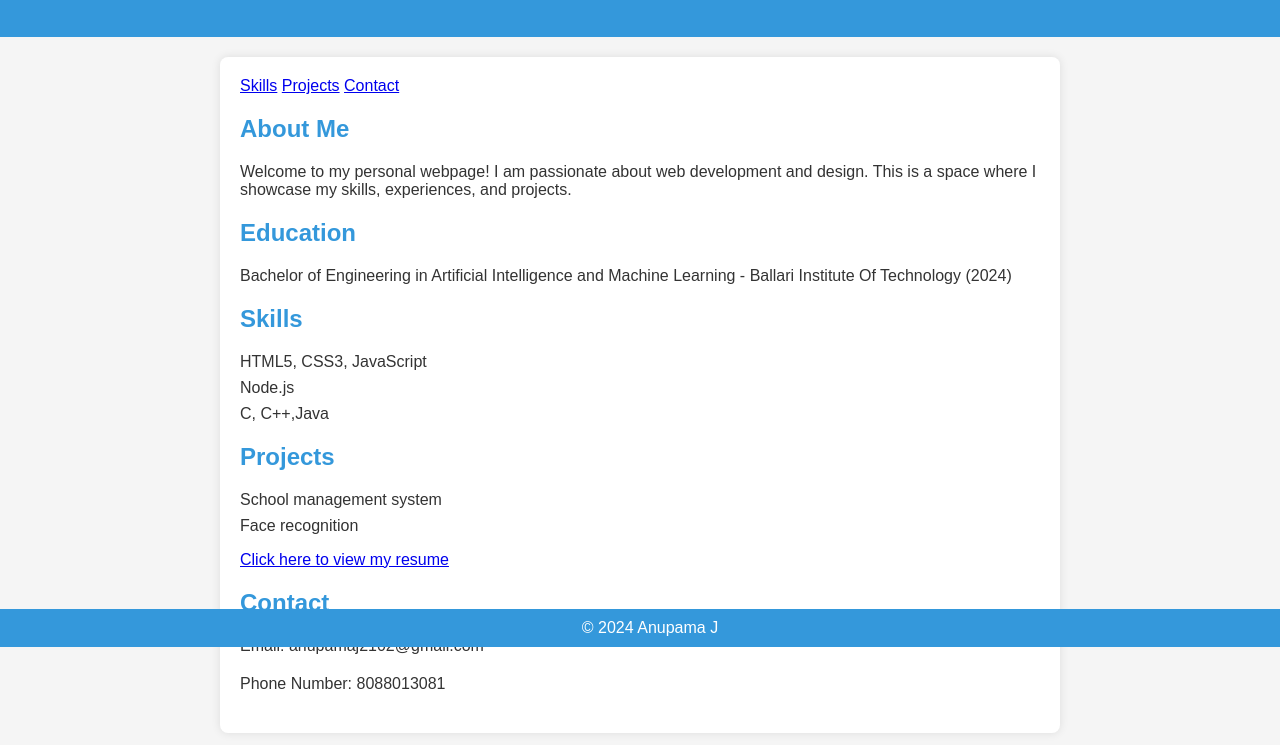
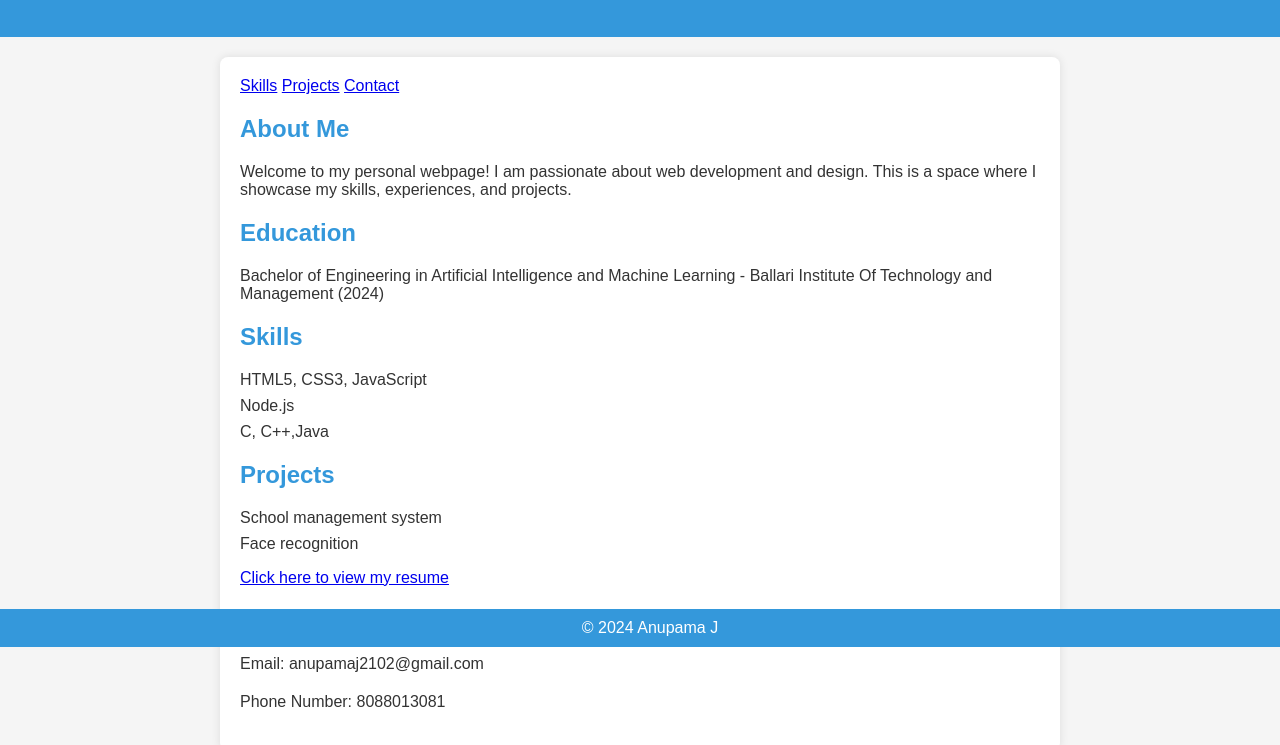
Before and after one commit to Anupama-21/portFolio, a plain HTML site: page index.html in a window 1280 px wide. Shown: the part 153-898 px from the top of the page. Drawn offline with Linux system fonts and the light colour scheme.

Commit message:
Update index.html

```diff
--- a/index.html
+++ b/index.html
@@ -98,7 +98,7 @@
     <section>
       <h2>Education</h2>
       <ul>
-        <li>Bachelor of Engineering in Artificial Intelligence and Machine Learning - Ballari Institute Of Technology (2024)</li>
+        <li>Bachelor of Engineering in Artificial Intelligence and Machine Learning - Ballari Institute Of Technology and Management (2024)</li>
         <!-- Add more educational details as needed -->
       </ul>
     </section>
```
